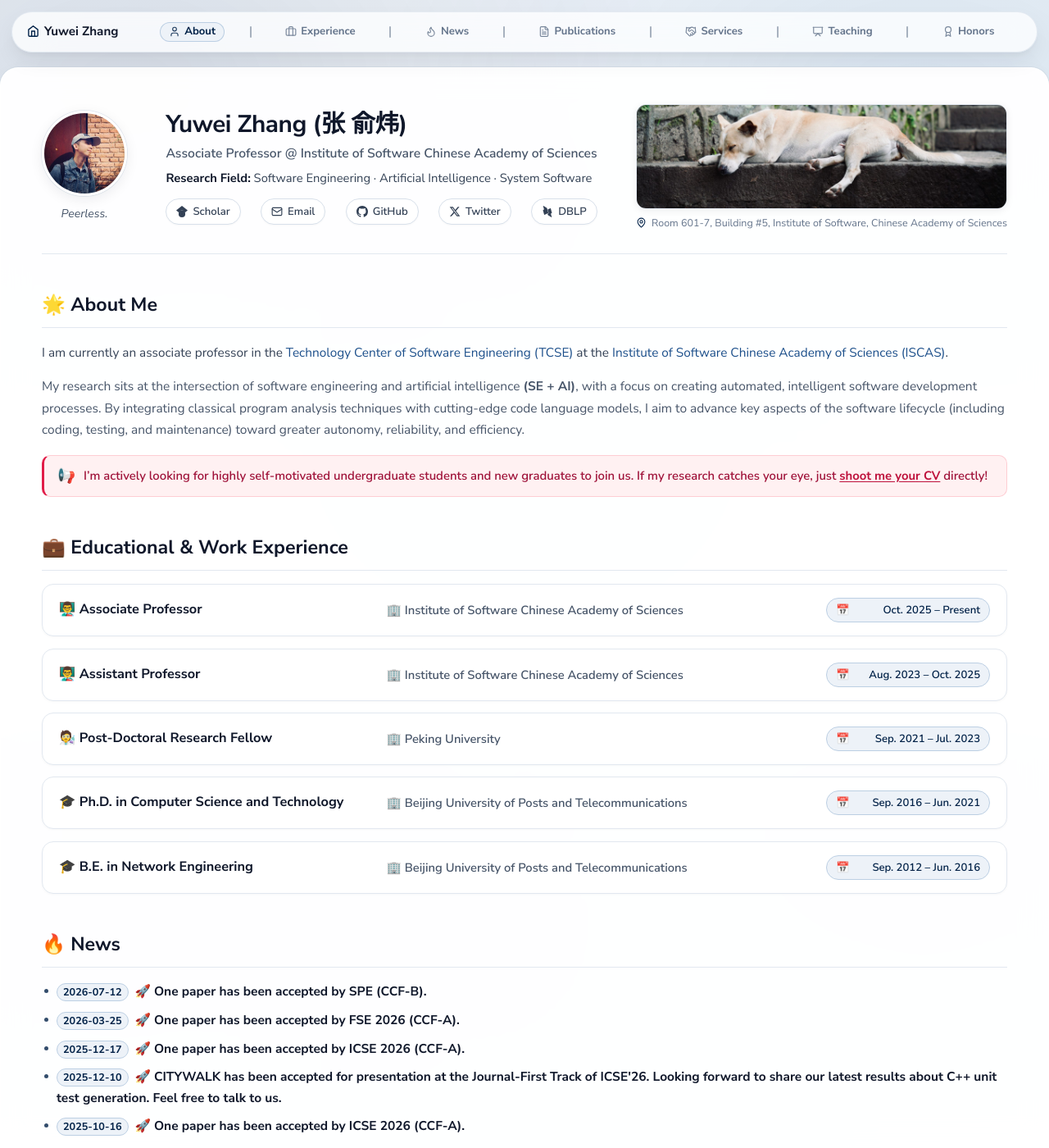
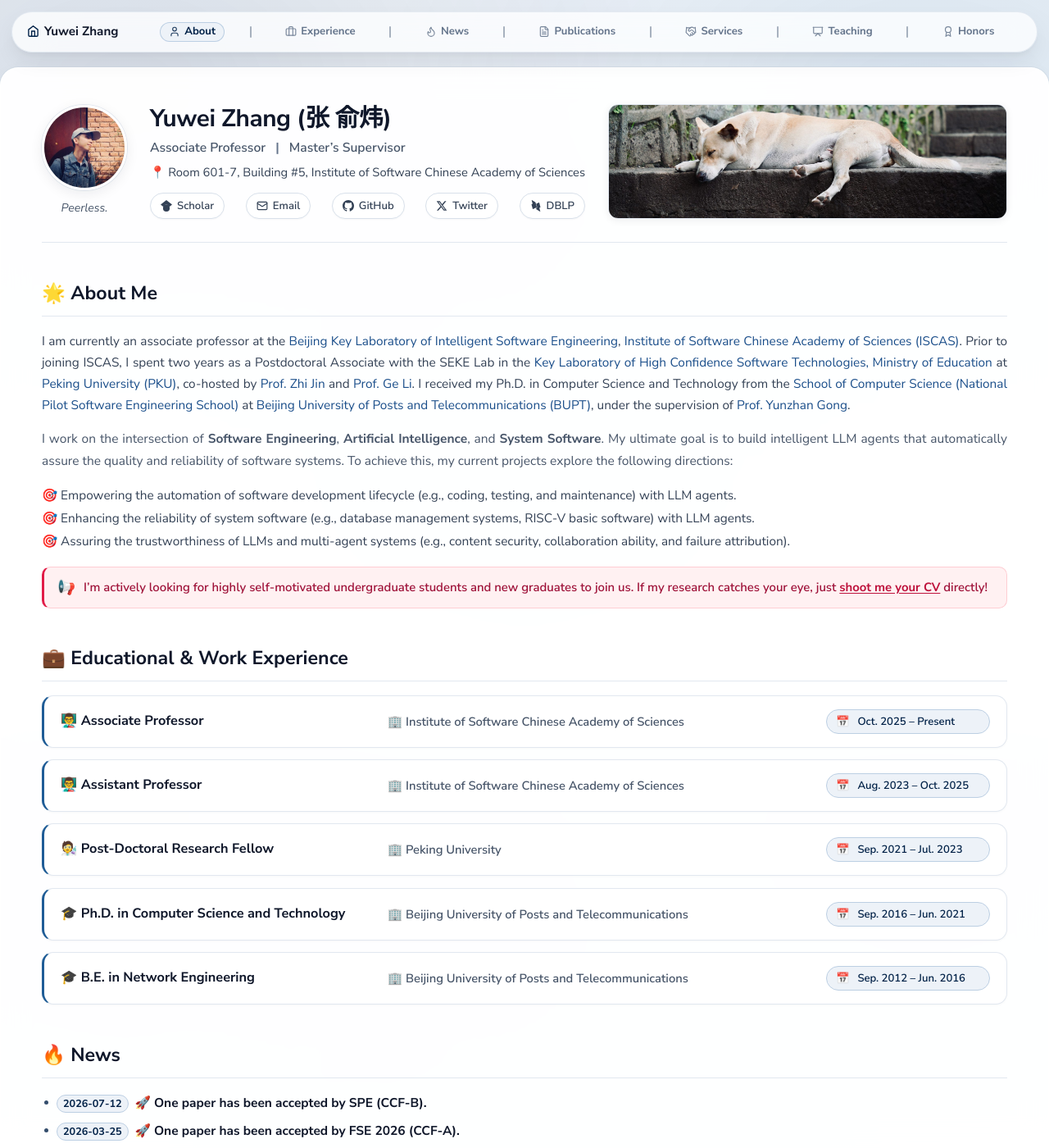
Before and after one commit to zhangyuwei-iscas/zhangyw.github.io, a Jekyll site: the page built from index.md, in a window 1280 px wide and 1400 px high. Shown: the whole window at 82% size. Built offline with Jekyll 4.4.1, drawn with Linux system fonts in a browser that asks for light colours; comment, search, counter and statistics services are not loaded.

Commit message:
About Me: research directions, justified text; profile header restructure
- About Me: rewritten bio, bold research fields, justified paragraphs, and
  a three-item research-direction list with target emojis
- Profile header: role line split by a bold pipe; office address moves to
  the middle column with a pin emoji; right column is now photo-only and
  flex-enlarged
- Experience cards: blue left accent edge; wider gap between calendar
  emoji and date text (left-aligned pill content)

Co-Authored-By: Claude Code <noreply@anthropic.com>

```diff
--- a/_includes/profile-header.html
+++ b/_includes/profile-header.html
@@ -5,8 +5,8 @@
   </div>
   <div class="profile-info">
     <h1 class="profile-name">Yuwei Zhang (张 俞炜)</h1>
-    <p class="profile-role">Associate Professor @ Institute of Software Chinese Academy of Sciences</p>
-    <p class="profile-research"><span class="label-strong">Research Field:</span> Software Engineering &middot; Artificial Intelligence &middot; System Software</p>
+    <p class="profile-role">Associate Professor <span class="role-sep">|</span> Master&#8217;s Supervisor</p>
+    <p class="profile-research"><span>📍</span> Room 601-7, Building #5, Institute of Software Chinese Academy of Sciences</p>
     <div class="quick-links">
       <!-- Google Scholar -->
       <a class="quick-link" href="{{ site.owner.scholar }}" target="_blank" rel="noopener noreferrer">
@@ -37,9 +37,5 @@
   </div>
   <figure class="profile-location">
     <img class="location-photo" src="{{ site.url }}/images/iscas-building5.jpg" alt="A dog resting on the steps outside Building 5 of the Institute of Software, Chinese Academy of Sciences (ISCAS)">
-    <figcaption class="location-address">
-      <svg width="13" height="13" viewBox="0 0 24 24" fill="none" stroke="currentColor" stroke-width="2" stroke-linecap="round" stroke-linejoin="round"><path d="M20 10c0 4.993-5.539 10.193-7.399 11.799a1 1 0 0 1-1.202 0C9.539 20.193 4 14.993 4 10a8 8 0 0 1 16 0"/><circle cx="12" cy="10" r="3"/></svg>
-      <span>Room 601-7, Building #5, Institute of Software, Chinese Academy of Sciences</span>
-    </figcaption>
   </figure>
 </header>
--- a/assets/css/academic.css
+++ b/assets/css/academic.css
@@ -254,6 +254,12 @@ body {
   font-size: 0.98rem;
 }
 
+.role-sep {
+  font-weight: 800;
+  margin: 0 8px;
+  color: var(--muted-text);
+}
+
 .profile-research {
   margin: 0 0 5px;
   color: #334155;
@@ -312,6 +318,7 @@ body {
 }
 
 .profile-info {
+  flex: 0 1 auto;
   min-width: 0;
 }
 
@@ -319,14 +326,17 @@ body {
   margin: 0;
   display: flex;
   flex-direction: column;
-  gap: 7px;
-  flex-shrink: 0;
+  flex: 1 1 0;
+  min-width: 0;
+  align-self: stretch;
 }
 
 .location-photo {
   display: block;
+  flex: 1 1 0;
+  min-height: 0;
   width: 100%;
-  height: 128px;
+  height: auto;
   object-fit: cover;
   object-position: 50% 100%;
   border-radius: 12px;
@@ -402,6 +412,25 @@ a:hover {
   color: #334155;
   margin-top: 8px;
   line-height: 1.7;
+  text-align: justify;
+}
+
+.lead + p {
+  text-align: justify;
+}
+
+.research-list {
+  list-style: none;
+  padding: 0;
+  margin: 10px 0 0;
+  font-size: 0.96rem;
+  color: #334155;
+}
+
+.research-list li {
+  margin: 3px 0;
+  line-height: 1.65;
+  text-align: justify;
 }
 
 .collab-callout {
@@ -535,6 +564,7 @@ a:hover {
 .exp-card {
   background: #ffffff;
   border: 1px solid var(--border-light);
+  border-left: 3.5px solid #1f5c96;
   border-radius: 14px;
   padding: 16px 20px;
   margin-bottom: 14px;
@@ -578,8 +608,7 @@ a:hover {
   min-width: 200px;
   display: inline-flex;
   align-items: center;
-  justify-content: space-between;
-  gap: 6px;
+  gap: 10px;
 }
 
 .exp-org {
@@ -918,10 +947,12 @@ a:hover {
   }
 
   .profile-location {
+    flex: none;
     width: 100%;
   }
 
   .location-photo {
+    flex: none;
     height: 170px;
   }
 
--- a/index.md
+++ b/index.md
@@ -8,16 +8,21 @@ layout: home
 <h1 id="about-me" class="section-title">🌟 About Me</h1>
 
 <p class="lead">
-  I am currently an associate professor in the <a href="https://www.tcse.iscas.ac.cn/" target="_blank" rel="noopener noreferrer">Technology Center of Software Engineering (TCSE)</a>
-  at the <a href="https://www.iscas.ac.cn/" target="_blank" rel="noopener noreferrer">Institute of Software Chinese Academy of Sciences (ISCAS)</a>.
+  I am currently an associate professor at the <a href="https://www.tcse.iscas.ac.cn/" target="_blank" rel="noopener noreferrer">Beijing Key Laboratory of Intelligent Software Engineering</a>,
+  <a href="https://www.iscas.ac.cn/" target="_blank" rel="noopener noreferrer">Institute of Software Chinese Academy of Sciences (ISCAS)</a>.
+  Prior to joining ISCAS, I spent two years as a Postdoctoral Associate with the SEKE Lab in the <a href="https://hcst.pku.edu.cn/" target="_blank" rel="noopener noreferrer">Key Laboratory of High Confidence Software Technologies, Ministry of Education</a>
+  at <a href="https://www.pku.edu.cn/" target="_blank" rel="noopener noreferrer">Peking University (PKU)</a>, co-hosted by <a href="https://faculty.pku.edu.cn/zhijin/" target="_blank" rel="noopener noreferrer">Prof. Zhi Jin</a> and <a href="https://ligechina.github.io/" target="_blank" rel="noopener noreferrer">Prof. Ge Li</a>. I received my Ph.D. in Computer Science and Technology from the <a href="https://scs.bupt.edu.cn/" target="_blank" rel="noopener noreferrer">School of Computer Science (National Pilot Software Engineering School)</a> at <a href="https://www.bupt.edu.cn/" target="_blank" rel="noopener noreferrer">Beijing University of Posts and Telecommunications (BUPT)</a>, under the supervision of <a href="https://scs.bupt.edu.cn/info/1292/2713.htm/" target="_blank" rel="noopener noreferrer">Prof. Yunzhan Gong</a>.
 </p>
 
 <p>
-  My research sits at the intersection of software engineering and artificial intelligence <strong>(SE + AI)</strong>,
-  with a focus on creating automated, intelligent software development processes. By integrating classical program
-  analysis techniques with cutting-edge code language models, I aim to advance key aspects of the software lifecycle
-  (including coding, testing, and maintenance) toward greater autonomy, reliability, and efficiency.
+  I work on the intersection of <strong>Software Engineering</strong>, <strong>Artificial Intelligence</strong>, and <strong>System Software</strong>. My ultimate goal is to build intelligent LLM agents that automatically assure the quality and reliability of software systems. To achieve this, my current projects explore the following directions:
 </p>
+
+<ul class="research-list">
+  <li>🎯 Empowering the automation of software development lifecycle (e.g., coding, testing, and maintenance) with LLM agents.</li>
+  <li>🎯 Enhancing the reliability of system software (e.g., database management systems, RISC-V basic software) with LLM agents.</li>
+  <li>🎯 Assuring the trustworthiness of LLMs and multi-agent systems (e.g., content security, collaboration ability, and failure attribution).</li>
+</ul>
 
 <div class="recruit-callout">
   <span class="recruit-callout-icon">📢</span>
```
